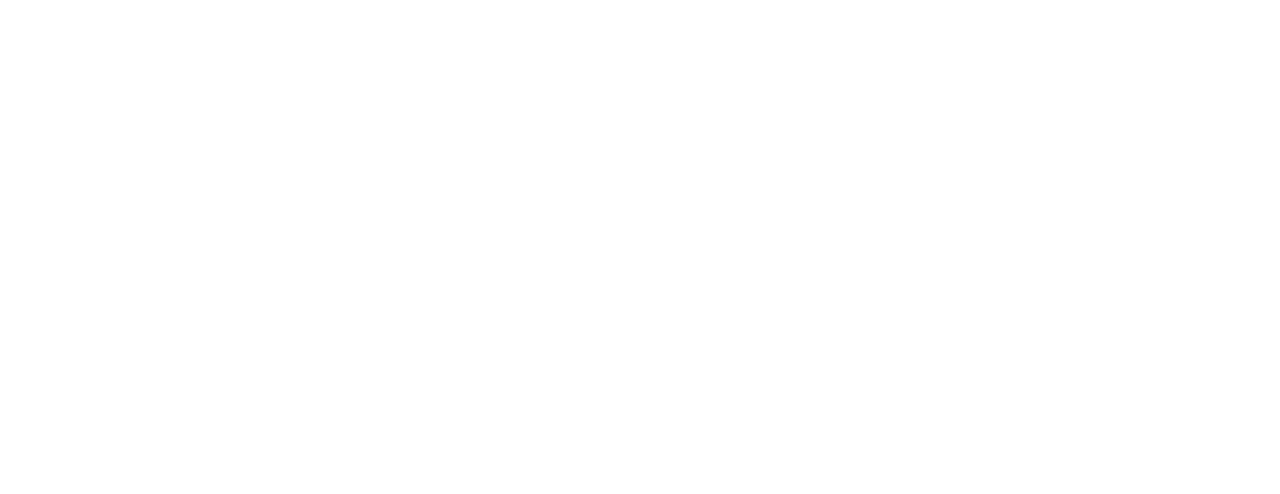
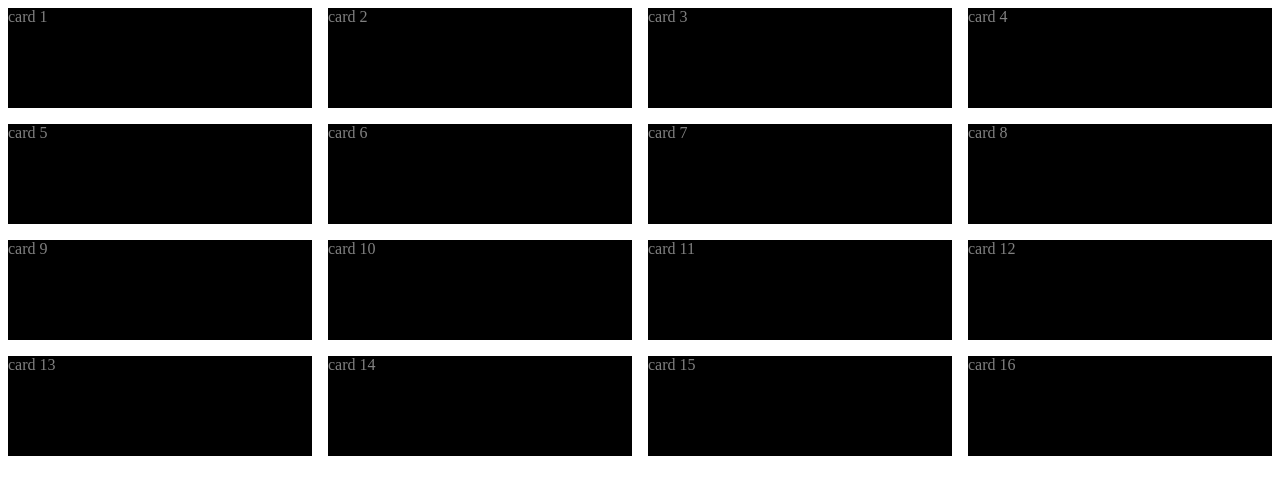
Before and after one commit to Obayanju/memory-game, a plain HTML site: page index.html in a window 1280 px wide. Drawn offline with Linux system fonts and the light colour scheme.

Commit message:
create a grid of 16 cards

```diff
--- a/css/main.css
+++ b/css/main.css
@@ -0,0 +1,15 @@
+.wrapper {
+    display: grid;
+    /* 4 equal width grid track that grow
+    and shrink according to available space */
+    grid-template-columns: repeat(4, 1fr);
+    /* sizes the grid items that were not
+     explicitly sized by grid-template-rows(implicitly created rows) */
+    grid-auto-rows: 100px;
+    gap: 1em;
+}
+
+.wrapper .card {
+    background-color: black;
+    color: grey;
+}
--- a/index.html
+++ b/index.html
@@ -1,12 +1,33 @@
 <!DOCTYPE html>
 <html lang="en">
+
 <head>
-    <meta charset="UTF-8">
-    <meta name="viewport" content="width=device-width, initial-scale=1.0">
-    <meta http-equiv="X-UA-Compatible" content="ie=edge">
-    <title>Document</title>
+	<meta charset="UTF-8">
+	<meta name="viewport" content="width=device-width, initial-scale=1.0">
+	<meta http-equiv="X-UA-Compatible" content="ie=edge">
+	<link rel="stylesheet" href="css/main.css">
+	<title>Document</title>
 </head>
+
 <body>
+	<div class="wrapper">
+		<div class="card">card 1</div>
+		<div class="card">card 2</div>
+		<div class="card">card 3</div>
+		<div class="card">card 4</div>
+		<div class="card">card 5</div>
+		<div class="card">card 6</div>
+		<div class="card">card 7</div>
+		<div class="card">card 8</div>
+		<div class="card">card 9</div>
+		<div class="card">card 10</div>
+		<div class="card">card 11</div>
+		<div class="card">card 12</div>
+		<div class="card">card 13</div>
+		<div class="card">card 14</div>
+		<div class="card">card 15</div>
+		<div class="card">card 16</div>
+	</div>
+</body>
 
-</body>
 </html>
```
